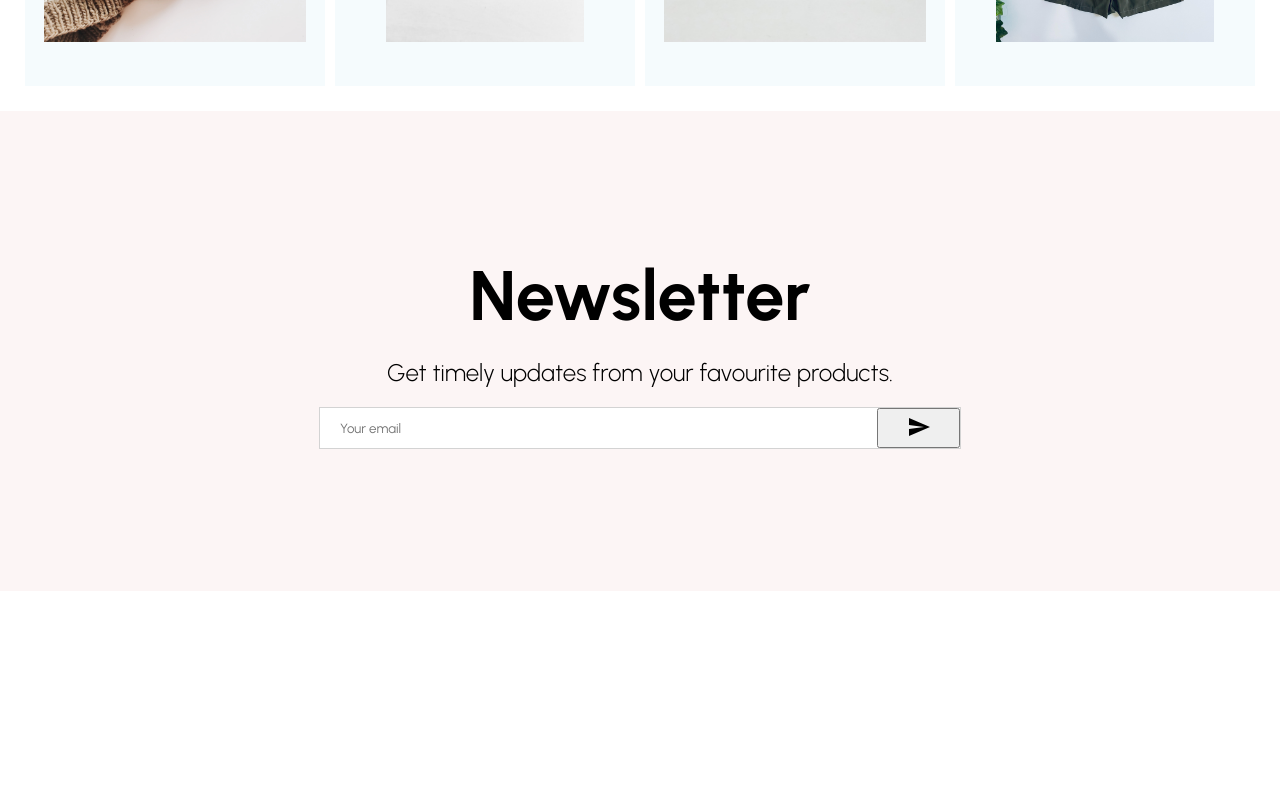
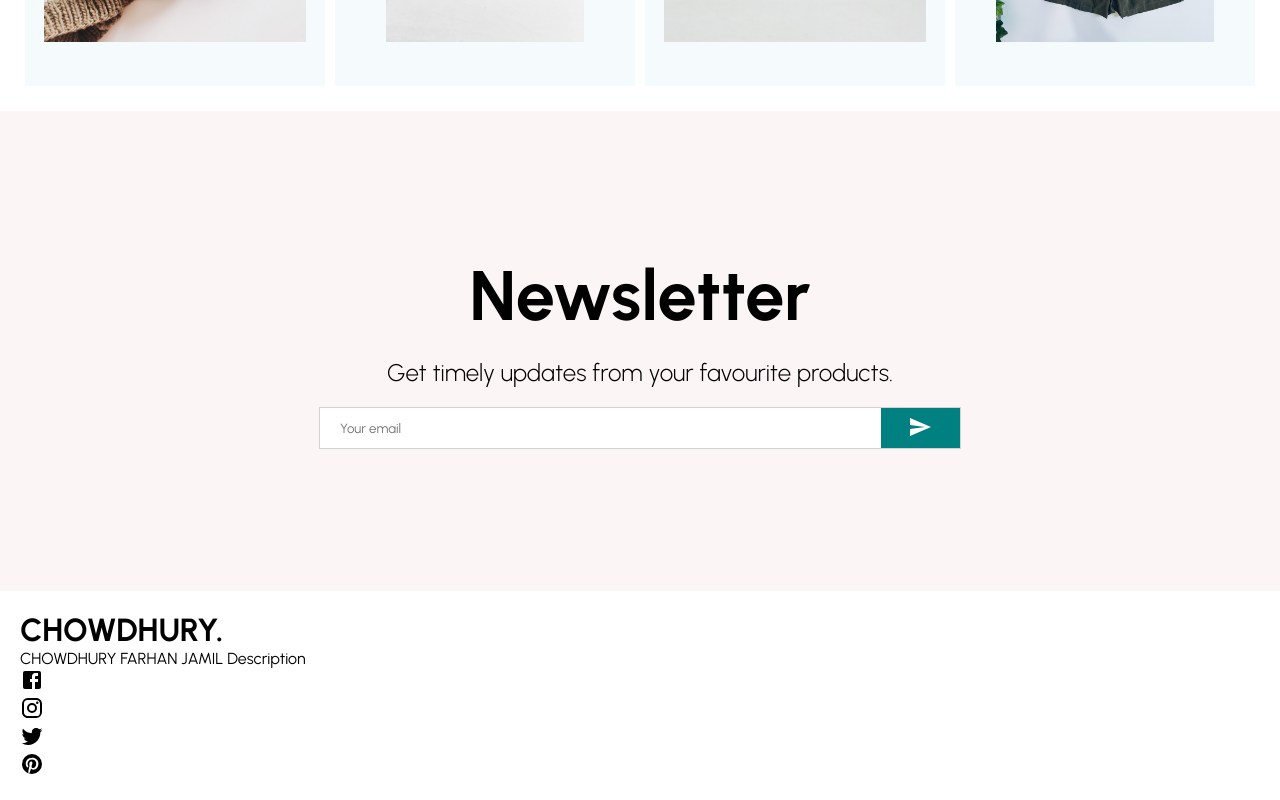
Before and after one commit to chyfarhanjamil/e-commerce-practice, a React (Create React App) app in the folder e-commerce app design/: page / in a window 1280 px wide. Shown: the part 2145-2945 px from the top of the page. Before the commit the page ends 2736 px from the top, so only its background shows below. Built offline with nearby package versions, Linux system fonts and the light colour scheme.

Commit message:
Added footer

```diff
--- /dev/null
+++ b/e-commerce app design/src/components/Footer.jsx
@@ -0,0 +1,55 @@
+import { Facebook, Instagram, Pinterest, Twitter } from "@material-ui/icons";
+import React from "react";
+import styled from "styled-components";
+
+const Container = styled.div`
+  display: flex;
+`;
+const Left = styled.div`
+  flex: 1;
+  display: flex;
+  flex-direction: column;
+  padding: 20px;
+`;
+
+const Logo = styled.h1``;
+const Desc = styled.p``;
+const SocialContainer = styled.div``;
+const SocialIcon = styled.div``;
+
+const Center = styled.div`
+  flex: 1;
+`;
+
+const Right = styled.div`
+  flex: 1;
+`;
+
+const Footer = () => {
+  return (
+    <Container>
+      <Left>
+        <Logo>CHOWDHURY.</Logo>
+        <Desc>CHOWDHURY FARHAN JAMIL Description</Desc>
+        <SocialContainer>
+          <SocialIcon>
+            <Facebook />
+          </SocialIcon>
+          <SocialIcon>
+            <Instagram />
+          </SocialIcon>
+          <SocialIcon>
+            <Twitter />
+          </SocialIcon>
+          <SocialIcon>
+            <Pinterest />
+          </SocialIcon>
+        </SocialContainer>
+      </Left>
+      <Center></Center>
+      <Right></Right>
+    </Container>
+  );
+};
+
+export default Footer;
--- a/e-commerce app design/src/components/Newsletter.jsx
+++ b/e-commerce app design/src/components/Newsletter.jsx
@@ -38,6 +38,9 @@ const Input = styled.input`
 
 const Button = styled.button`
   flex: 1;
+  border: none;
+  background-color: teal;
+  color: white;
 `;
 
 const Newsletter = () => {
--- a/e-commerce app design/src/pages/Home.jsx
+++ b/e-commerce app design/src/pages/Home.jsx
@@ -1,6 +1,7 @@
 import React from "react";
 import Announcement from "../components/Announcement";
 import Categories from "../components/Categories";
+import Footer from "../components/Footer";
 import Navbar from "../components/Navbar";
 import Newsletter from "../components/Newsletter";
 import Products from "../components/Products";
@@ -15,6 +16,7 @@ const Home = () => {
       <Categories />
       <Products />
       <Newsletter />
+      <Footer />
     </div>
   );
 };
```
